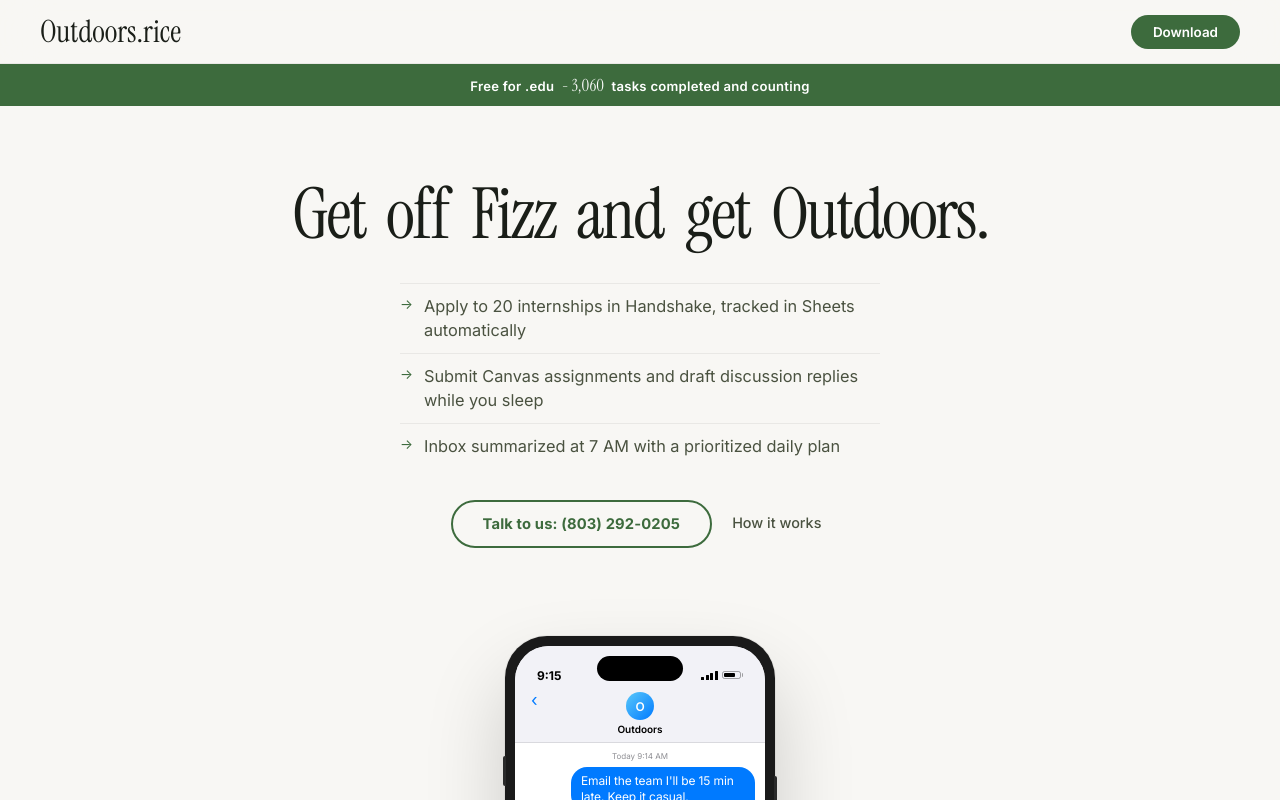
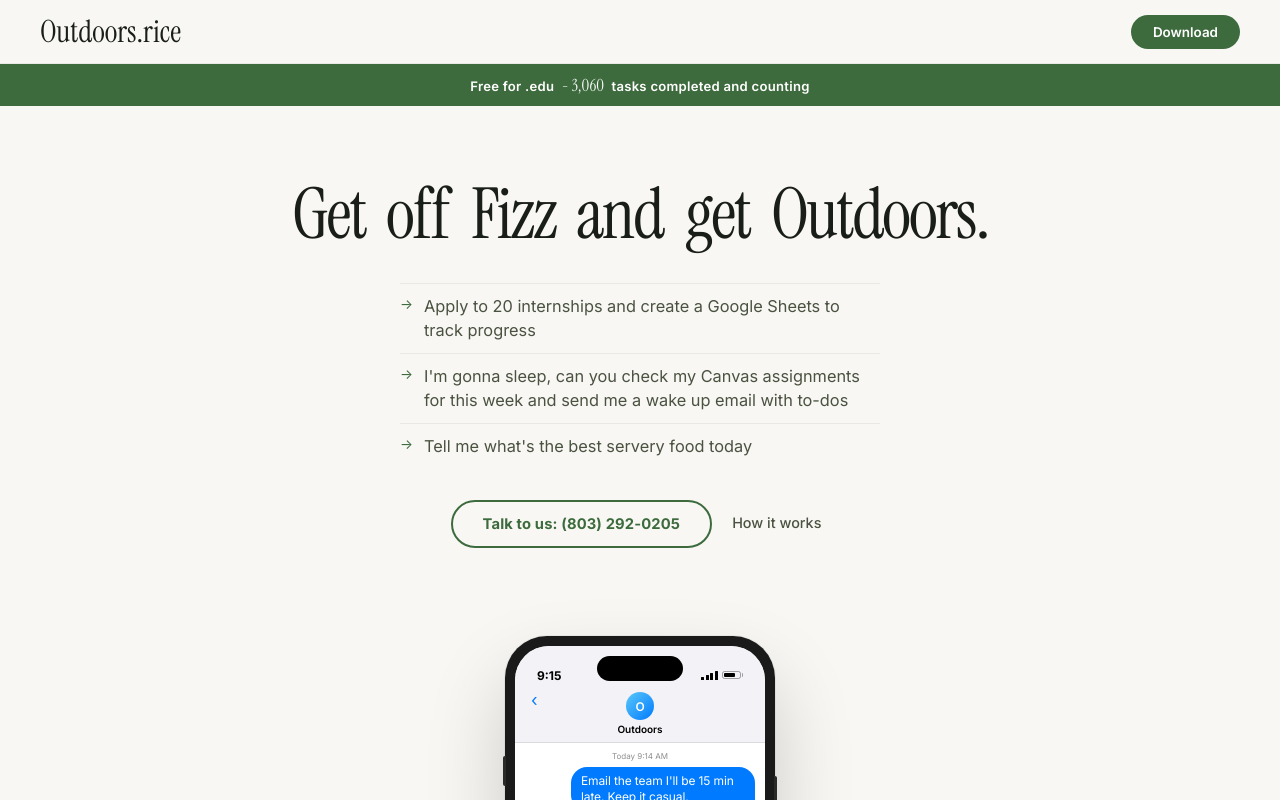
Before and after one commit to sisiphamus/outdoors-landing-rice, a Next.js app: page / in a window 1280 px wide. Shown: the top 800 px of the page. Built offline with nearby package versions, Linux system fonts and the light colour scheme.

Commit message:
copy: update hero benefit lines with Rice-specific examples

```diff
--- a/src/app/page.tsx
+++ b/src/app/page.tsx
@@ -177,9 +177,9 @@
   <section className="hero">
     <h1>{words.map((w,i)=><span key={i} className="hero-word" style={{animationDelay:`${i*60}ms`,marginRight:i<words.length-1?".3em":0}}>{w}</span>)}</h1>
     <ul className="hero-benefits">
-      <li>Apply to 20 internships in Handshake, tracked in Sheets automatically</li>
-      <li>Submit Canvas assignments and draft discussion replies while you sleep</li>
-      <li>Inbox summarized at 7 AM with a prioritized daily plan</li>
+      <li>Apply to 20 internships and create a Google Sheets to track progress</li>
+      <li>I{"'"}m gonna sleep, can you check my Canvas assignments for this week and send me a wake up email with to-dos</li>
+      <li>Tell me what{"'"}s the best servery food today</li>
     </ul>
     <div className="hero-ctas"><a href="sms:8032920205" className="btn-phone">Talk to us: (803) 292-0205</a><a href="#steps" className="btn-text">How it works</a></div>
   </section>
```
